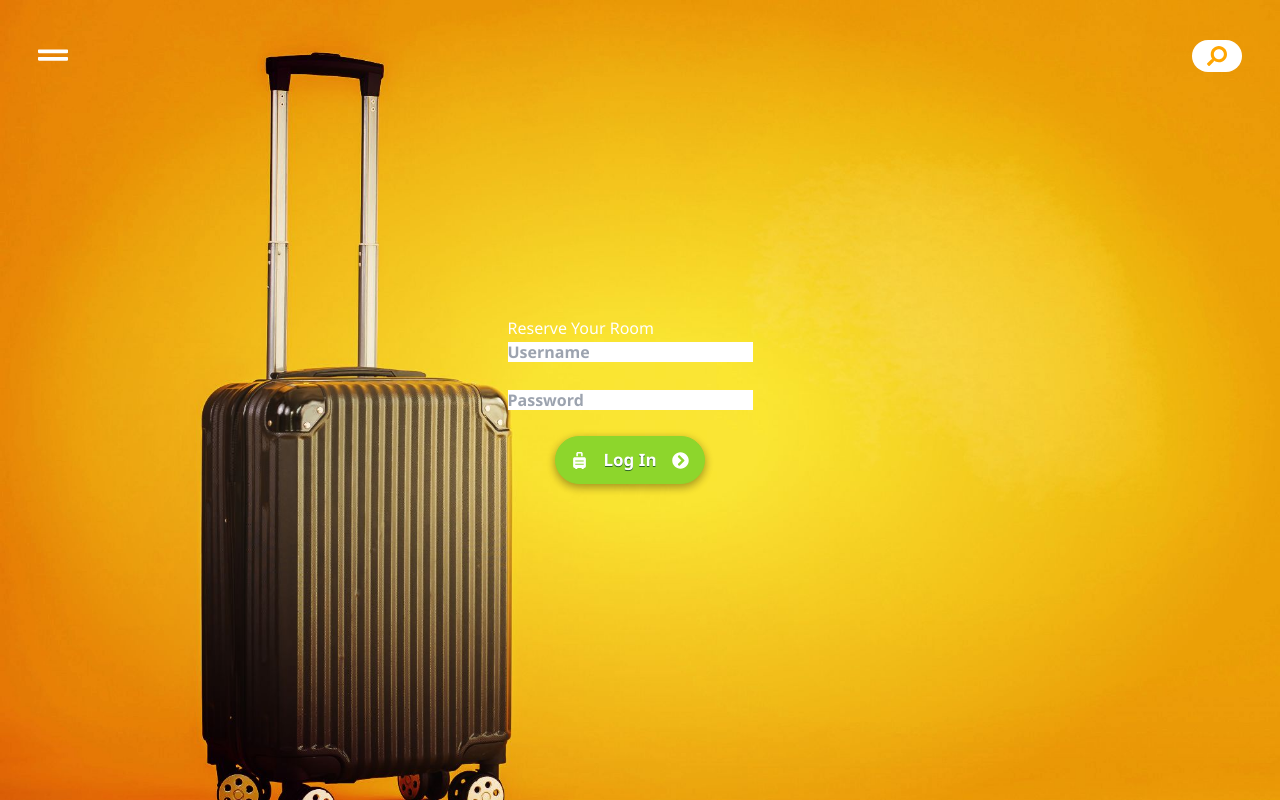
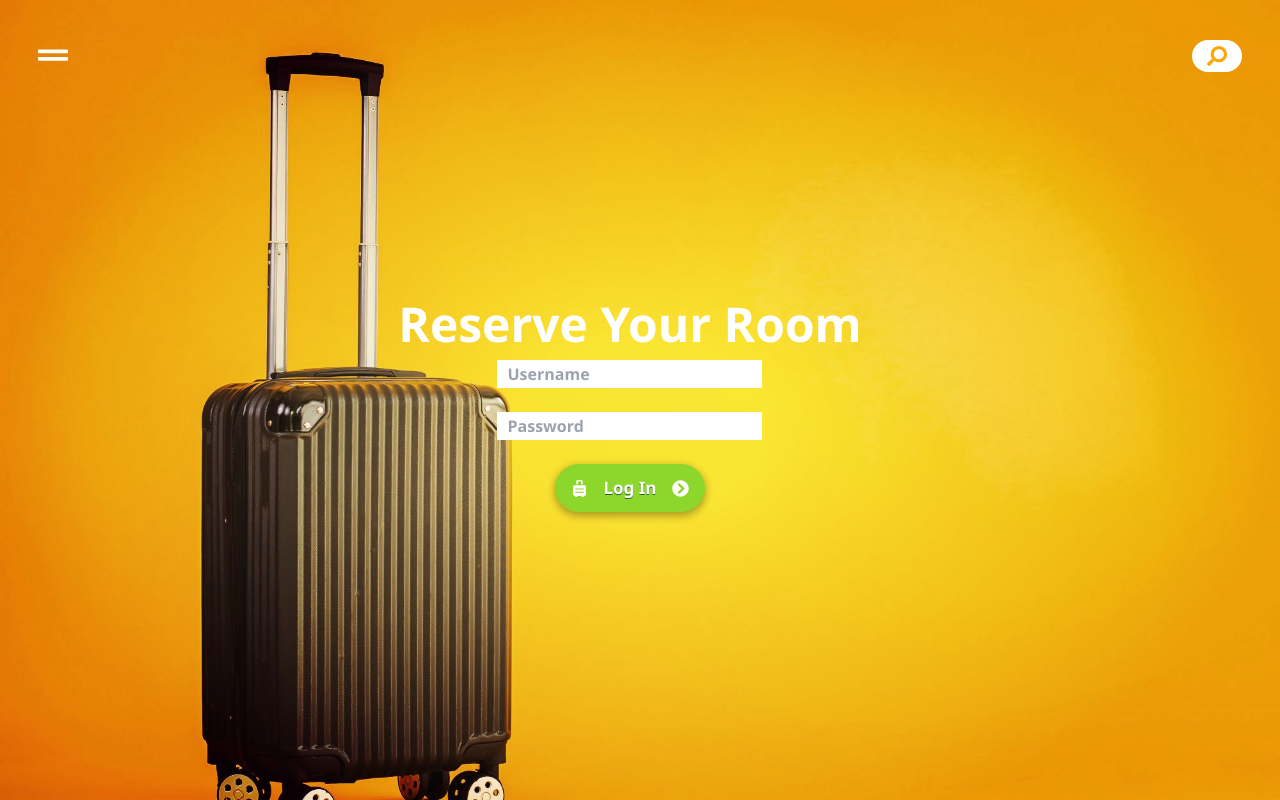
Before and after one commit to sebalp100/hotel-bookings-frontend, a React (Create React App) app: page / in a window 1280 px wide. Built offline with nearby package versions, Linux system fonts and the light colour scheme.

Commit message:
Fix delete page and reservations style

```diff
--- a/src/components/css/delete.css
+++ b/src/components/css/delete.css
@@ -28,7 +28,7 @@
 
 #img,
 #imgOld {
-  width: 40vw;
+  width: 33vw;
   box-shadow: 0 4px 8px 0 rgba(0, 0, 0, 0.2), 0 6px 20px 0 rgba(0, 0, 0, 0.19);
 }
 
@@ -83,6 +83,10 @@
     width: 24vw;
   }
 
+  .deleteContainer {
+    margin-left: 202px;
+  }
+
   #ul {
     display: grid;
     grid-template-columns: 1fr 1fr;
--- a/src/components/css/login.css
+++ b/src/components/css/login.css
@@ -1,12 +1,4 @@
 .login-background {
-  /* background-image: linear-gradient(
-    to right,
-    #fdbb40,
-    #f9b63f,
-    #f6b13e,
-    #f2ad3d,
-    #eea83c
-  ); */
   display: flex;
   justify-content: space-between;
   align-items: center;
@@ -32,8 +24,8 @@
 
 h1 {
   color: white;
-  font-weight: bold;
-  font-size: 3rem;
+  font-weight: bold !important;
+  font-size: 1.7rem !important;
 }
 
 .form {
@@ -45,12 +37,13 @@ h1 {
 }
 
 input {
-  height: 20px;
-  padding: 3px;
+  height: 20px !important;
+  padding: 14px 10px !important;
+  color: black !important;
 }
 
 .myButton {
-  background-color: #8dd62c;
+  background-color: #8dd62c !important;
   border-radius: 28px;
   border: 1px solid #8dd62c;
   cursor: pointer;
@@ -65,7 +58,7 @@ input {
 }
 
 .myButton:hover {
-  background-color: #5cbf2a;
+  background-color: #5cbf2a !important;
 }
 
 .myButton:active {
@@ -82,3 +75,9 @@ input {
   align-items: center;
   justify-content: center;
 }
+
+@media only screen and (min-width: 768px) {
+  h1 {
+    font-size: 3rem !important;
+  }
+}
--- a/src/components/css/reservation.css
+++ b/src/components/css/reservation.css
@@ -30,14 +30,14 @@
 }
 
 .cancel {
-  background-color: rgb(204, 56, 56);
+  background-color: rgb(204, 56, 56) !important;
   border: 1px solid rgb(204, 56, 56);
   text-shadow: 0 1px 0 #575757;
   padding: 7px 13px;
 }
 
 .cancel:hover {
-  background-color: rgb(143, 42, 42);
+  background-color: rgb(143, 42, 42) !important;
   border: 1px solid rgb(143, 42, 42);
   color: white;
 }
@@ -49,6 +49,10 @@
 }
 
 @media only screen and (min-width: 768px) {
+  .reservationBody {
+    margin-left: 202px;
+  }
+
   .reservationContainer {
     display: grid;
     grid-template-columns: 1fr 1fr;
@@ -56,6 +60,6 @@
   }
 
   .reservationContainer > div {
-    width: 37vw;
+    width: 35vw;
   }
 }
```
